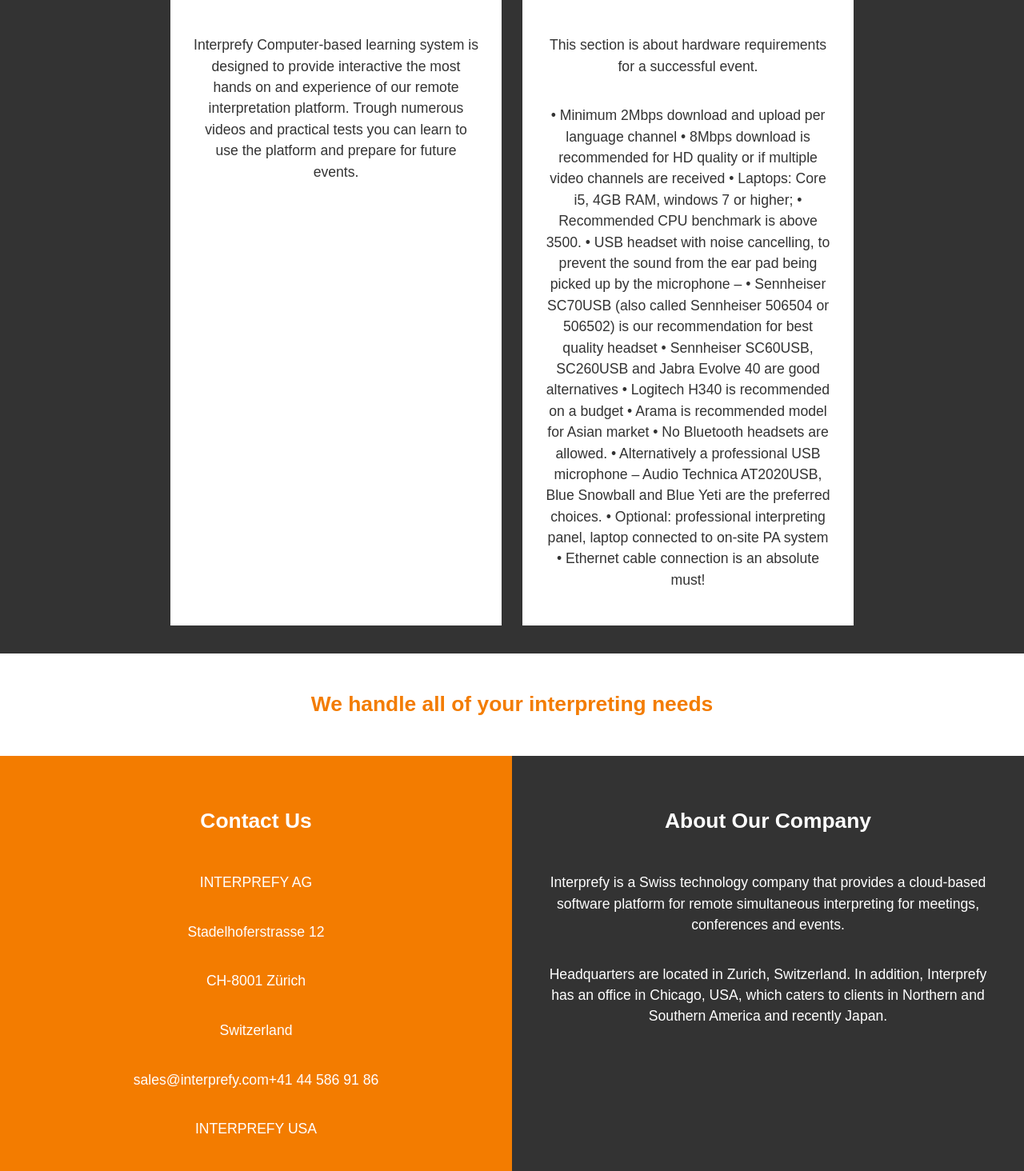
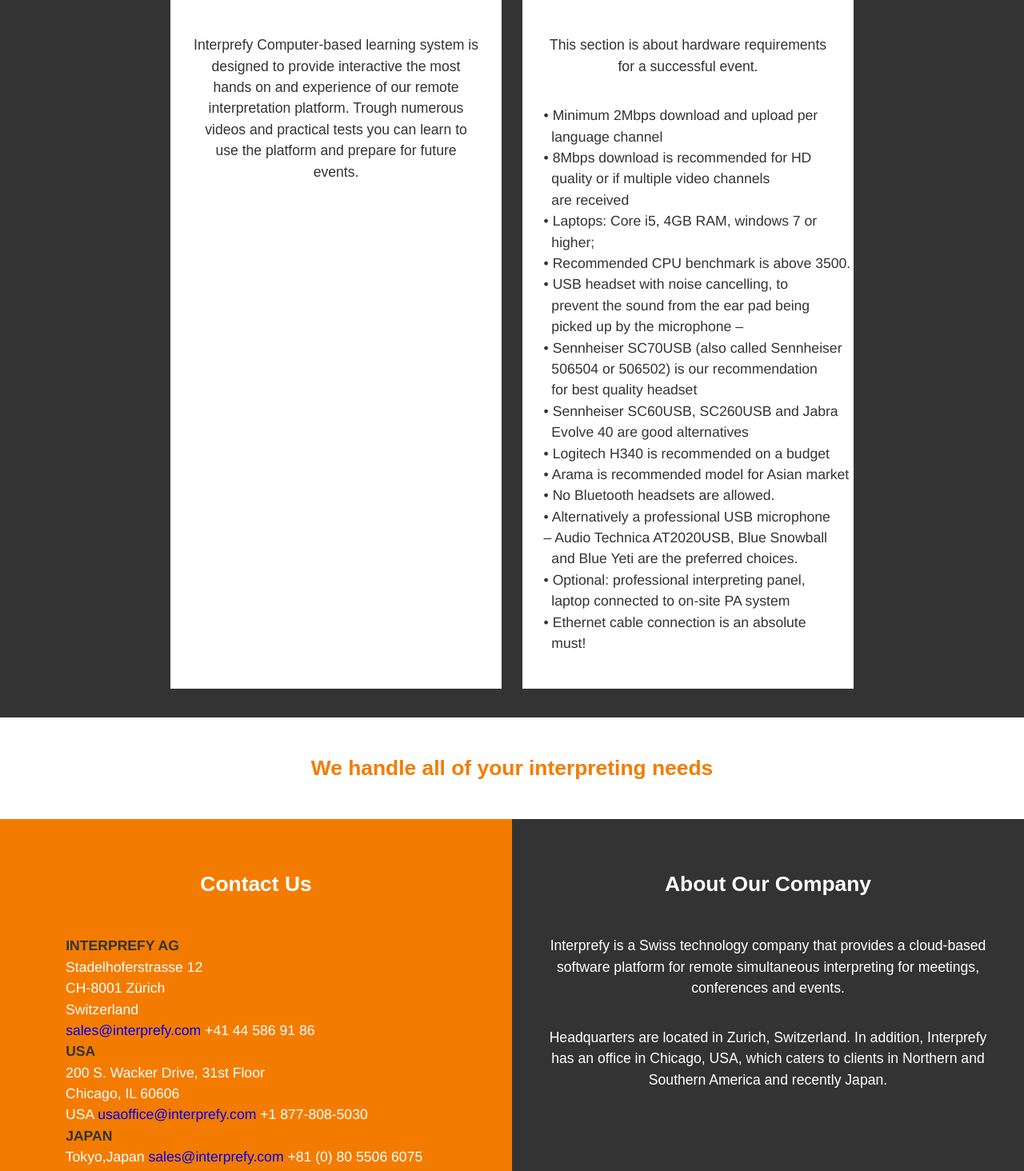
Before and after one commit to MilanJankovic9/projectQuiz, an Angular app: page /home in a window 1280 px wide. Shown: the part 1200-2664 px from the top of the page at 80% size. Built offline with nearby package versions, Linux system fonts and the light colour scheme.

Commit message:
home page improvements

```diff
--- a/src/app/home/home.component.css
+++ b/src/app/home/home.component.css
@@ -40,6 +40,10 @@
 
 #section-b{
     padding: 2em 1em 1em;
+}
+#section-b pre{
+  padding-left: 0;
+  text-align: left;
 }
 
 #section-b ul{
@@ -124,4 +128,17 @@
         grid-column: span 2;
     }
 
+    pre{
+      padding-left: 1em;
+      font-family: Helvetica Neue,Helvetica,Arial,sans-serif;
+      text-align: left;
+    }
+    pre a{
+      text-decoration: none;
+    }
+    pre span{
+      color: #333;
+      font-weight: bold;
+    }
+
 }
--- a/src/app/home/home.component.html
+++ b/src/app/home/home.component.html
@@ -18,10 +18,13 @@
   <!--Section A -->
   <section id="section-a" class="grid">
     <div class="content-wrap">
-      <h2 class="content-title">About <a href="#section-a">Video</a> & <a href="#section-a" >Testing</a></h2>
+      <h2 class="content-title">About <a href="#section-a">Video</a> & <a href="#section-a">Testing</a></h2>
       <div class="content-text">
         <p>
-        This  test will take you through most important functions on the platform necessary for delivering a perfect event. Please have in mind that you will have just 1 attempt to complete the test and just one attempt per question. This test requires using a laptop for completion, it requires certain parts of your keyboard to answer some of our questions.
+          This test will take you through most important functions on the platform necessary for delivering a perfect
+          event. Please have in mind that you will have just 1 attempt to complete the test and just one attempt per
+          question. This test requires using a laptop for completion, it requires certain parts of your keyboard to
+          answer some of our questions.
           When you are ready select start and begin the test.
         </p>
         <p>We wish you good luck!</p>
@@ -36,39 +39,54 @@
     <ul>
       <li>
         <div class="card">
-          <img src="https://images.pexels.com/photos/755416/pexels-photo-755416.jpeg?auto=compress&cs=tinysrgb&h=650&w=940" alt="">
+          <img
+            src="https://images.pexels.com/photos/755416/pexels-photo-755416.jpeg?auto=compress&cs=tinysrgb&h=650&w=940"
+            alt="">
           <div class="card-content">
             <h3 class="card-title">Interprefy CBL</h3>
-            <p>Interprefy Computer-based learning system is designed to provide interactive the most hands on and experience of our remote interpretation platform.
-              Trough numerous videos and practical tests you can learn to use the platform and  prepare for future events.</p>
+            <p>Interprefy Computer-based learning system is designed to provide interactive the most hands on and
+              experience of our remote interpretation platform.
+              Trough numerous videos and practical tests you can learn to use the platform and prepare for future
+              events.</p>
           </div>
         </div>
       </li>
       <li>
         <div class="card">
-            <img src="https://images.pexels.com/photos/164933/pexels-photo-164933.jpeg?auto=compress&cs=tinysrgb&dpr=2&h=650&w=940" alt="">
+          <img
+            src="https://images.pexels.com/photos/164933/pexels-photo-164933.jpeg?auto=compress&cs=tinysrgb&dpr=2&h=650&w=940"
+            alt="">
           <div class="card-content">
             <h3 class="card-title">Prerequisites for successful event</h3>
             <p>This section is about hardware requirements for a successful event.</p>
-              <p>• Minimum 2Mbps download and upload per language channel
-                • 8Mbps download is recommended for HD quality or if multiple video channels are received
-                • Laptops: Core i5, 4GB RAM, windows 7 or higher;
+<pre>
+• Minimum 2Mbps download and upload per
+  language channel
+• 8Mbps download is recommended for HD
+  quality or if multiple video channels
+  are received
+• Laptops: Core i5, 4GB RAM, windows 7 or
+  higher;
 • Recommended CPU benchmark is above 3500.
-                • USB headset with noise cancelling, to prevent the sound from
-                the ear pad being picked up by the microphone –
-                • Sennheiser SC70USB (also called Sennheiser 506504 or
-                506502) is our recommendation for best quality headset
-                • Sennheiser SC60USB, SC260USB and Jabra Evolve 40 are
-                good alternatives
+• USB headset with noise cancelling, to
+  prevent the sound from the ear pad being
+  picked up by the microphone –
+• Sennheiser SC70USB (also called Sennheiser
+  506504 or 506502) is our recommendation
+  for best quality headset
+• Sennheiser SC60USB, SC260USB and Jabra
+  Evolve 40 are good alternatives
 • Logitech H340 is recommended on a budget
 • Arama is recommended model for Asian market
 • No Bluetooth headsets are allowed.
-                • Alternatively a professional USB microphone – Audio Technica
-                AT2020USB, Blue Snowball and Blue Yeti are the preferred
-                choices.
-                • Optional: professional interpreting panel, laptop connected to
-                on-site PA system
-                • Ethernet cable connection is an absolute must!</p>
+• Alternatively a professional USB microphone
+– Audio Technica AT2020USB, Blue Snowball
+  and Blue Yeti are the preferred choices.
+• Optional: professional interpreting panel,
+  laptop connected to on-site PA system
+• Ethernet cable connection is an absolute
+  must!
+</pre>
           </div>
         </div>
       </li>
@@ -88,22 +106,25 @@
   <section id="section-d" class="grid">
     <div class="box">
       <h2 class="content-title">Contact Us</h2>
-      <p>INTERPREFY AG</p>
-      <p>Stadelhoferstrasse 12</p>
-      <p>CH-8001 Zürich</p>
-      <p>Switzerland</p>
-      <p>sales@interprefy.com+41 44 586 91 86</p>
-      <p>INTERPREFY USA</p>
-      <p>200 S. Wacker Drive, 31st Floor</p>
-      <p>Chicago, IL 60606</p>
-      <p>USAusaoffice@interprefy.com+1 877-808-5030</p>
-      <p>INTERPREFY JAPAN</p>
-      <p>TokyoJapansales@interprefy.com+81 (0) 80 5506 6075</p>
+      <pre>
+      <span>INTERPREFY AG</span>
+      Stadelhoferstrasse 12
+      CH-8001 Zürich
+      Switzerland
+      <a href="mailto:sales@interprefy.com">sales@interprefy.com</a> +41 44 586 91 86
+      <span>USA</span>
+      200 S. Wacker Drive, 31st Floor
+      Chicago, IL 60606
+      USA <a href="mailto:usaoffice@interprefy.com">usaoffice@interprefy.com</a> +1 877-808-5030
+      <span>JAPAN</span>
+      Tokyo,Japan <a href="mailto:sales@interprefy.com">sales@interprefy.com</a> +81 (0) 80 5506 6075</pre>
     </div>
     <div class="box">
       <h2 class="content-title">About Our Company</h2>
-      <p>Interprefy is a Swiss technology company that provides a cloud-based software platform for remote simultaneous interpreting for meetings, conferences and events.</p>
-      <p>Headquarters are located in Zurich, Switzerland. In addition, Interprefy has an office in Chicago, USA, which caters to clients in Northern and Southern America and recently Japan.</p>
+      <p>Interprefy is a Swiss technology company that provides a cloud-based software platform for remote simultaneous
+        interpreting for meetings, conferences and events.</p>
+      <p>Headquarters are located in Zurich, Switzerland. In addition, Interprefy has an office in Chicago, USA, which
+        caters to clients in Northern and Southern America and recently Japan.</p>
     </div>
   </section>
 </main>
```
Lines whose indentation alone changed are shown as unchanged.
